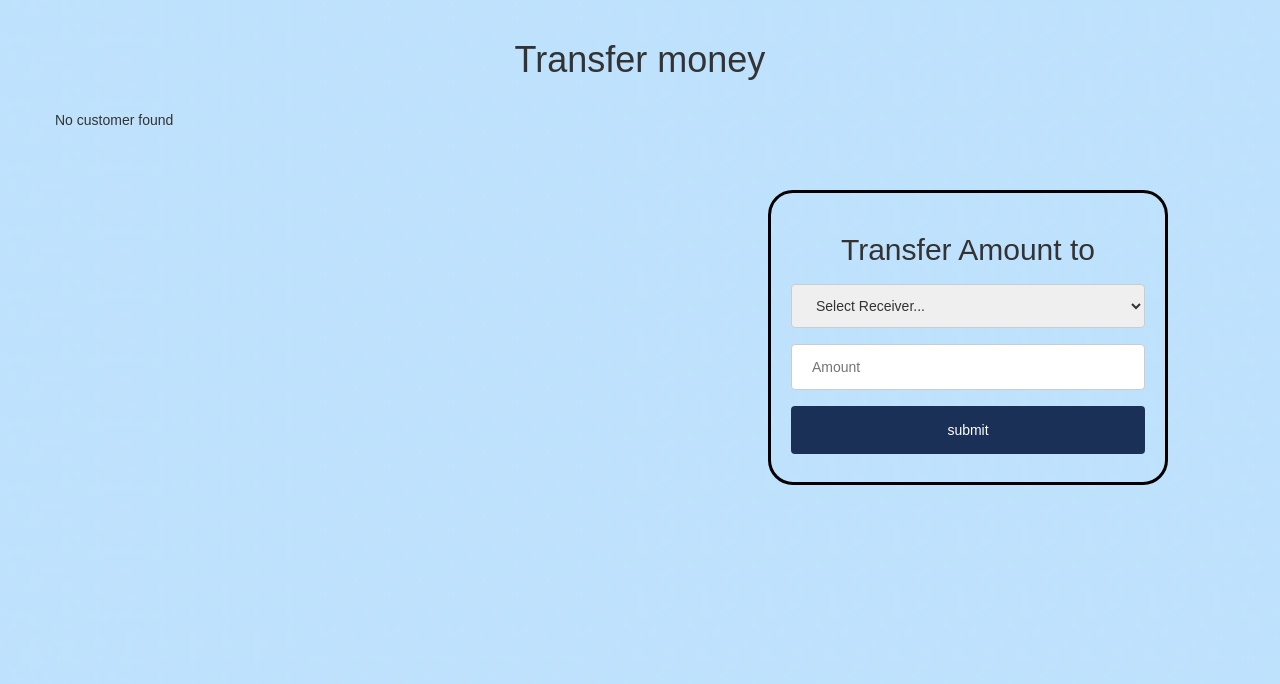
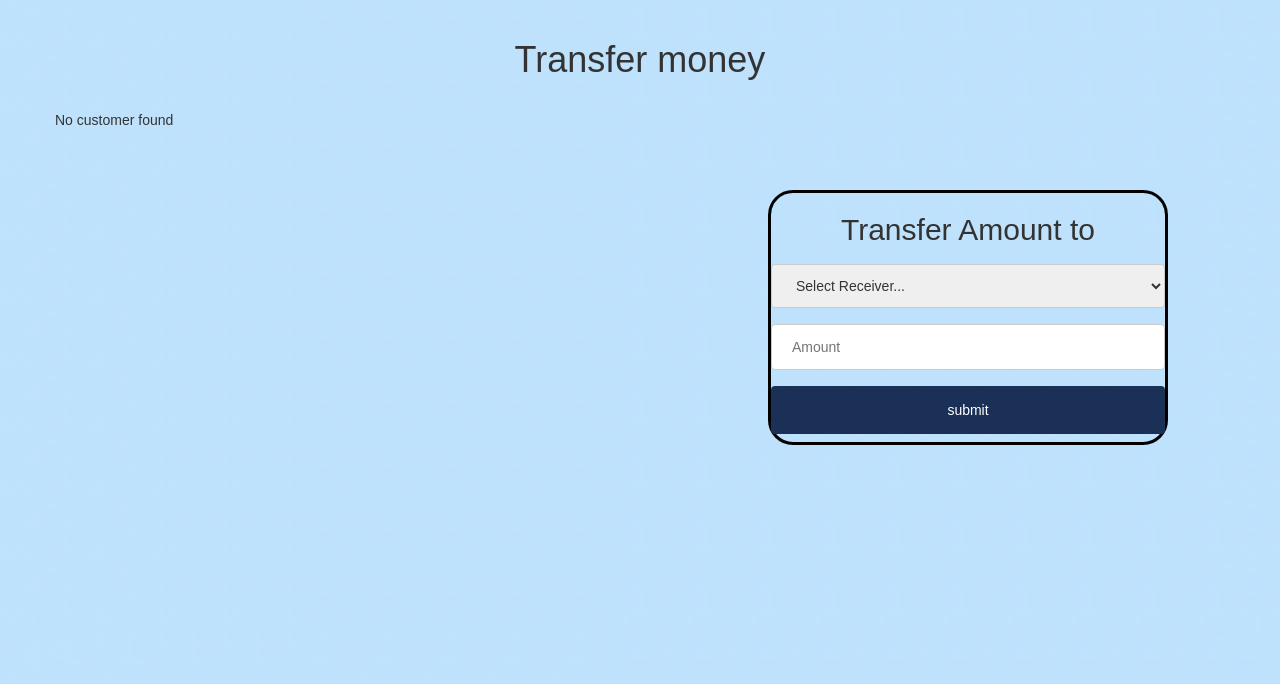
Before and after one commit to Sangeetha31/basicBankingSystem, a PHP site: page /transfer_money.php?id=1 in a window 1280 px wide; the page is wider, and only the part inside the window is pictured. Shown: the part 50-734 px from the top of that part. Run offline with PHP 8.4, Linux system fonts and the light colour scheme; data that the repository does not hold is empty.

Commit message:
Uploaded to Github

```diff
--- a/transfer_money.php
+++ b/transfer_money.php
@@ -143,7 +143,7 @@ if(isset($_POST['submit'])){
         </div>
         <div class="form">
             <!-- Form for taking receiver's name and amount to transfer as input -->
-            <form method="POST" style="padding:20px">
+            <form method="POST">
             <h2>Transfer Amount to</h2>
             <select name="receiver" id="receiver">
             <option>Select Receiver...</option>
```
